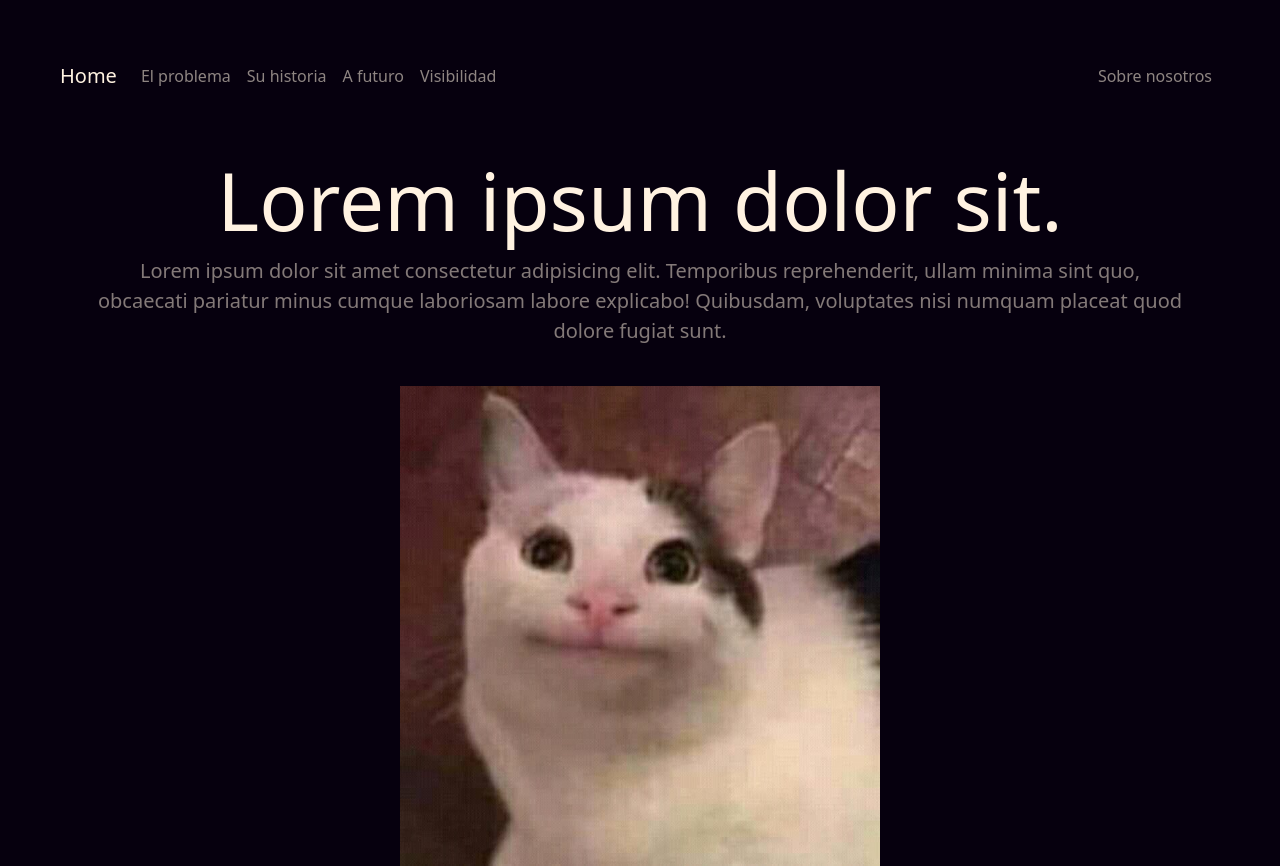
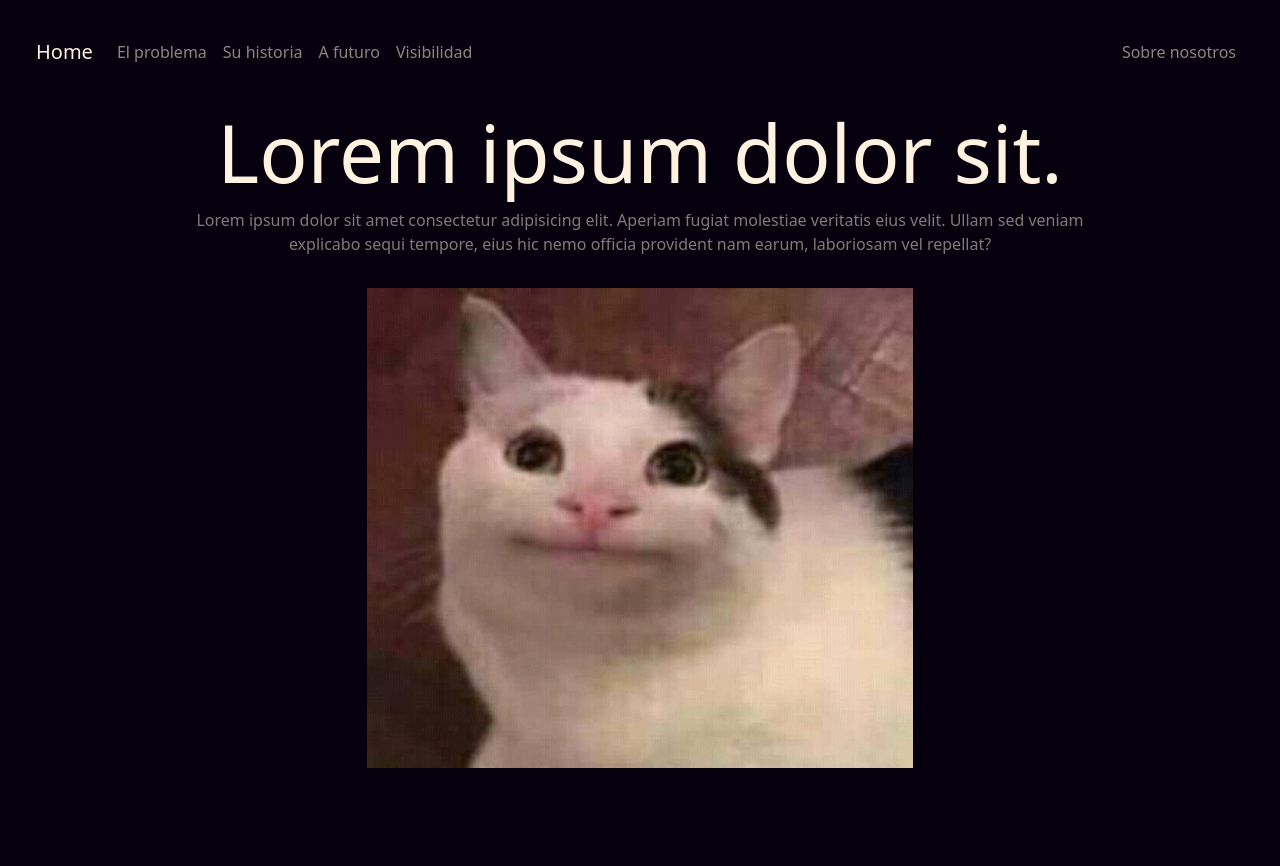
Before and after one commit to Asketchup/web_solidaria, a plain HTML site: page index.html in a window 1280 px wide. After the commit the page ends 800 px from the top, so only its background shows below. Drawn offline with nearby package versions, Linux system fonts and the light colour scheme.

Commit message:
Update index.html

```diff
--- a/index.html
+++ b/index.html
@@ -11,7 +11,7 @@
   <!--Navbar-->
   <nav class="navbar navbar-expand-lg navbar-dark bg-dark">
 
-    <div class="container-fluid m-5">
+    <div class="container-fluid m-4">
       <a class="navbar-brand" href="./index.html" aria-current="page">Home</a>
       <button class="navbar-toggler" type="button" data-bs-toggle="collapse" data-bs-target="#navbarNav" aria-controls="navbarNav" aria-expanded="false" aria-label="Toggle navigation">
         <span class="navbar-toggler-icon"></span>
@@ -39,17 +39,18 @@
     </div>
   </nav>
 
-  <main class="container d-flex align-items-center justify-content-center text-white text-center">
+  <main class="container d-flex text-white text-center">
 
     <div class="row">
-      <h1 class="display-1 col-10 col-sm-12 col-lg-12 mx-auto">Lorem ipsum dolor sit.</h1>
-      <div class="row mx-auto">
-        <p class="col-8 col-lg-12 text-white-50 fs-5 mx-auto">Lorem ipsum dolor sit amet consectetur adipisicing elit. Temporibus reprehenderit, ullam minima sint quo, obcaecati pariatur minus cumque laboriosam labore explicabo! Quibusdam, voluptates nisi numquam placeat quod dolore fugiat sunt.</p>
-      </div>
-      <div class="container col-12 mt-4" >
-        <img src="img/cat.jpg" alt="cat">
-      </div>
+
+      <h1 class="display-1 col-12">Lorem ipsum dolor sit.</h1>
+
+      <p class="text-white-50 col-12 col-lg-10 mx-auto">Lorem ipsum dolor sit amet consectetur adipisicing elit. Aperiam fugiat molestiae veritatis eius velit. Ullam sed veniam explicabo sequi tempore, eius hic nemo officia provident nam earum, laboriosam vel repellat?</p>
+
+      <img src="./img/cat.jpg" alt="cat" class="my-3 col-12 col-lg-6 mx-auto">
+
     </div>
+
 
   </main>
 
```
